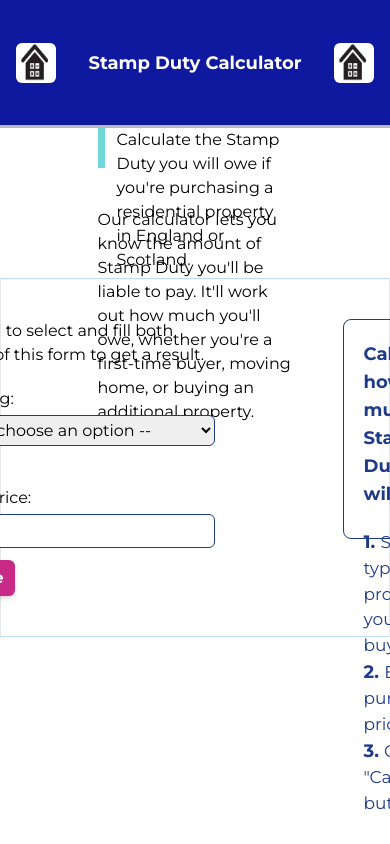
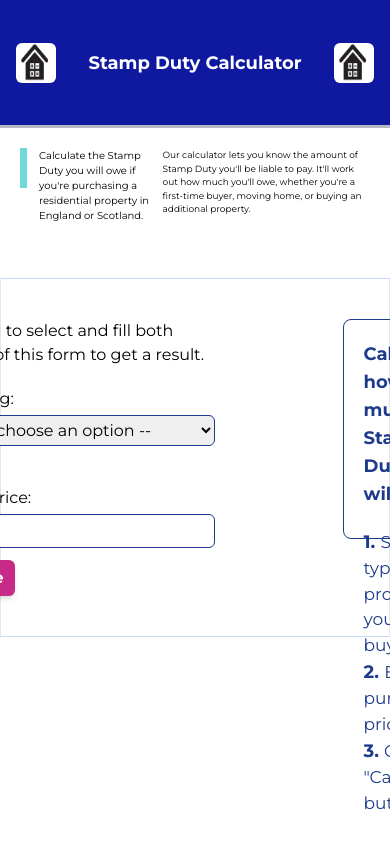
Before and after one commit to BlakeLawrence/property-ladder, a React (Vite) app: page / in a window 390 px wide. Shown: the top 844 px of the page. Built offline with nearby package versions, Linux system fonts and the light colour scheme.

Commit message:
navbar and description responsive

```diff
--- a/src/components/Description.jsx
+++ b/src/components/Description.jsx
@@ -2,13 +2,13 @@ export const Description = () => {
   return (
     <>
       <div className="flex justify-evenly h-[150px] md:h-[250px]">
-        <div className="flex flex-col justify-evenly w-1/2">
-          <div>
-            <div className="border-l-[7px] border-[#6FD8D8] h-[40px] pl-3   md:text-[19px] mb-10">
+        <div className="flex sm:flex-col sm:justify-evenly sm:w-1/2">
+          <div className="flex sm:flex-col p-5 sm:p-0">
+            <div className="border-l-[7px] border-[#6FD8D8] h-[40px] pl-3 text-[10px] md:text-[19px] mb-10">
               Calculate the Stamp Duty you will owe if you&apos;re purchasing a
               residential property in England or Scotland.
             </div>
-            <p className="md:text-[17px]">
+            <p className="text-[9px] md:text-[17px]">
               Our calculator lets you know the amount of Stamp Duty you&apos;ll
               be liable to pay. It&apos;ll work out how much you&apos;ll owe,
               whether you&apos;re a first-time buyer, moving home, or buying an
--- a/src/components/Navbar.jsx
+++ b/src/components/Navbar.jsx
@@ -3,11 +3,11 @@ export const Navbar = () => {
     <>
       <div className="flex justify-around bg-[#0F19A0]  h-[125px] items-center">
         <img
-          className="w-[40px] h-[40px] md:w-[125px] md:h-[100px] rounded-md"
+          className="w-[40px] h-[40px] md:w-[80px] md:h-[80px] lg:w-[125px] lg:h-[100px] rounded-md"
           src="./stamp-fav.png"
           alt="stamp duty logo"
         />
-        <h1 className="text-[#ffffff] text-lg md:text-6xl font-bold">
+        <h1 className="text-[#ffffff] text-lg md:text-3xl lg:text-6xl font-bold">
           Stamp Duty Calculator
         </h1>
         <img
```
